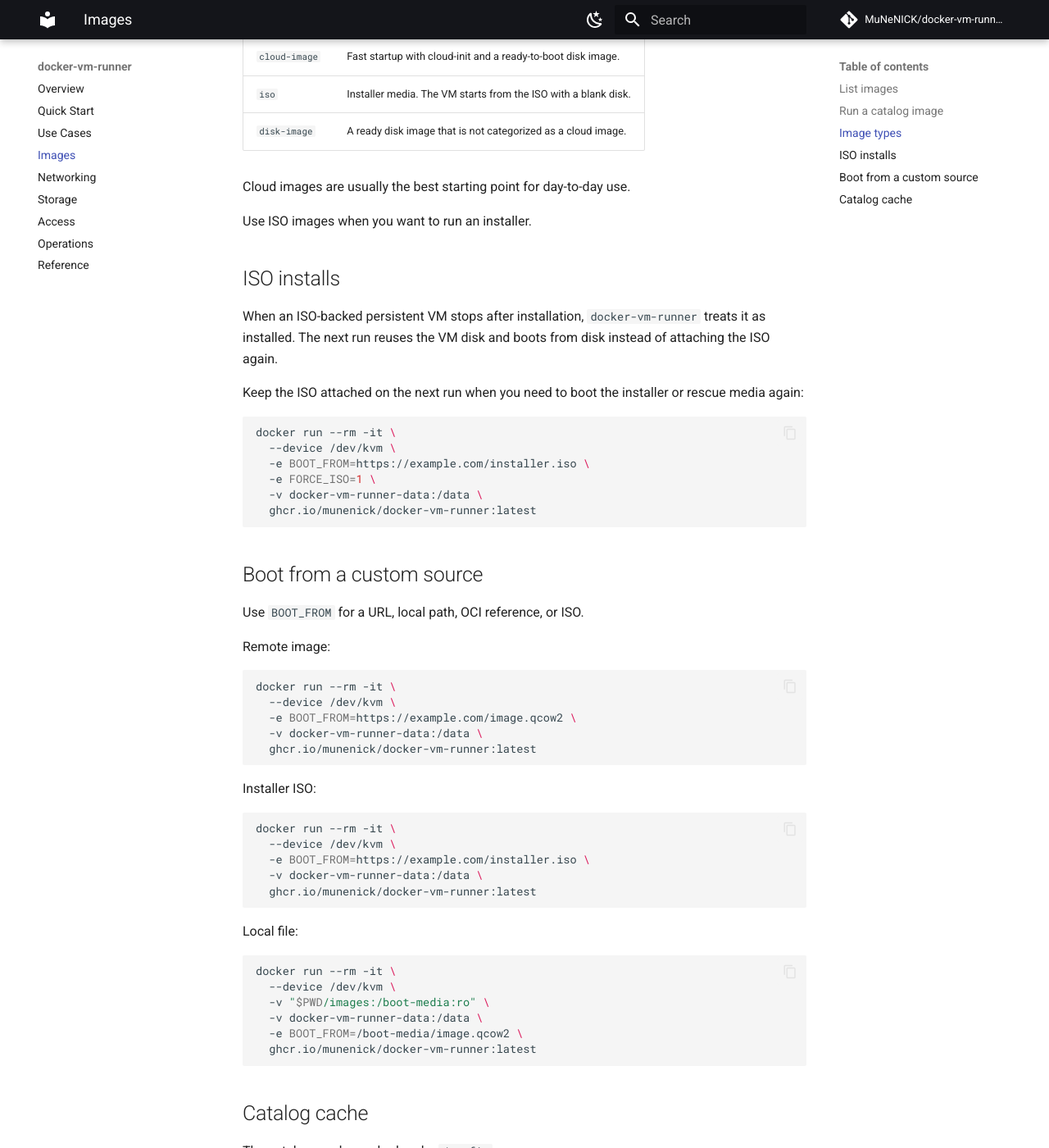
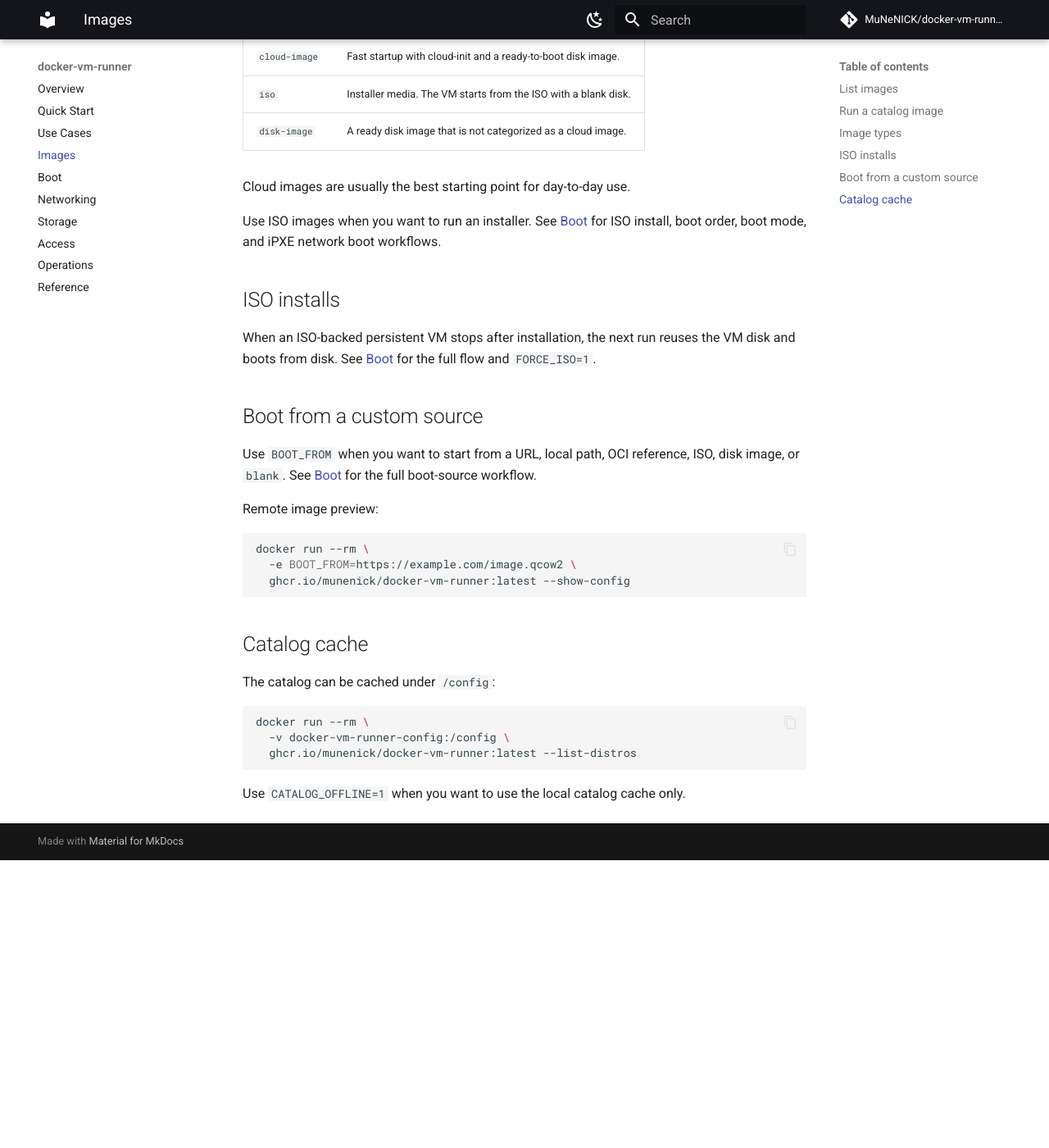
Before and after one commit to MuNeNICK/docker-vm-runner, an MkDocs documentation site: the page built from docs/content/images.md, in a window 1280 px wide and 1400 px high, scrolled down 1218 px. Shown: the whole window at 82% size. Built offline with MkDocs 1.6.1 and Material for MkDocs 9.7.7, drawn with Linux system fonts in a browser that asks for light colours; comment, search, counter and statistics services are not loaded; after the commit the page ends 2267 px from its top, so only the background shows below that.

Commit message:
docs: add boot guide and cross-links

````diff
--- a/docs/content/images.md
+++ b/docs/content/images.md
@@ -62,56 +62,22 @@
 
 Cloud images are usually the best starting point for day-to-day use.
 
-Use ISO images when you want to run an installer.
+Use ISO images when you want to run an installer. See [Boot](boot.md) for ISO install, boot order, boot mode, and iPXE network boot workflows.
 
 ## ISO installs
 
-When an ISO-backed persistent VM stops after installation, `docker-vm-runner` treats it as installed. The next run reuses the VM disk and boots from disk instead of attaching the ISO again.
-
-Keep the ISO attached on the next run when you need to boot the installer or rescue media again:
-
-```bash
-docker run --rm -it \
-  --device /dev/kvm \
-  -e BOOT_FROM=https://example.com/installer.iso \
-  -e FORCE_ISO=1 \
-  -v docker-vm-runner-data:/data \
-  ghcr.io/munenick/docker-vm-runner:latest
-```
+When an ISO-backed persistent VM stops after installation, the next run reuses the VM disk and boots from disk. See [Boot](boot.md#iso-install) for the full flow and `FORCE_ISO=1`.
 
 ## Boot from a custom source
 
-Use `BOOT_FROM` for a URL, local path, OCI reference, or ISO.
+Use `BOOT_FROM` when you want to start from a URL, local path, OCI reference, ISO, disk image, or `blank`. See [Boot](boot.md#boot-from-a-custom-source) for the full boot-source workflow.
 
-Remote image:
+Remote image preview:
 
 ```bash
-docker run --rm -it \
-  --device /dev/kvm \
+docker run --rm \
   -e BOOT_FROM=https://example.com/image.qcow2 \
-  -v docker-vm-runner-data:/data \
-  ghcr.io/munenick/docker-vm-runner:latest
-```
-
-Installer ISO:
-
-```bash
-docker run --rm -it \
-  --device /dev/kvm \
-  -e BOOT_FROM=https://example.com/installer.iso \
-  -v docker-vm-runner-data:/data \
-  ghcr.io/munenick/docker-vm-runner:latest
-```
-
-Local file:
-
-```bash
-docker run --rm -it \
-  --device /dev/kvm \
-  -v "$PWD/images:/boot-media:ro" \
-  -v docker-vm-runner-data:/data \
-  -e BOOT_FROM=/boot-media/image.qcow2 \
-  ghcr.io/munenick/docker-vm-runner:latest
+  ghcr.io/munenick/docker-vm-runner:latest --show-config
 ```
 
 ## Catalog cache
--- a/docs/mkdocs.yml
+++ b/docs/mkdocs.yml
@@ -37,6 +37,7 @@
   - Quick Start: quick-start.md
   - Use Cases: use-cases.md
   - Images: images.md
+  - Boot: boot.md
   - Networking: networking.md
   - Storage: storage.md
   - Access: access.md
````
Also changed, not shown: docs/README.md (+1 -0 lines), docs/content/boot.md (added, +171 -0 lines), docs/content/index.md (+2 -1 lines), docs/content/operations.md (+3 -3 lines), docs/content/use-cases.md (+22 -0 lines).
